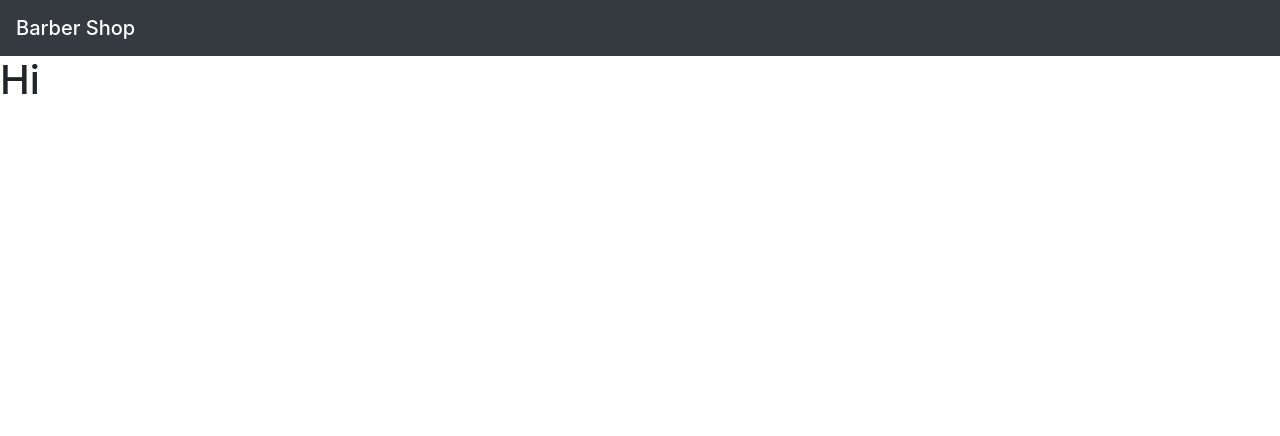
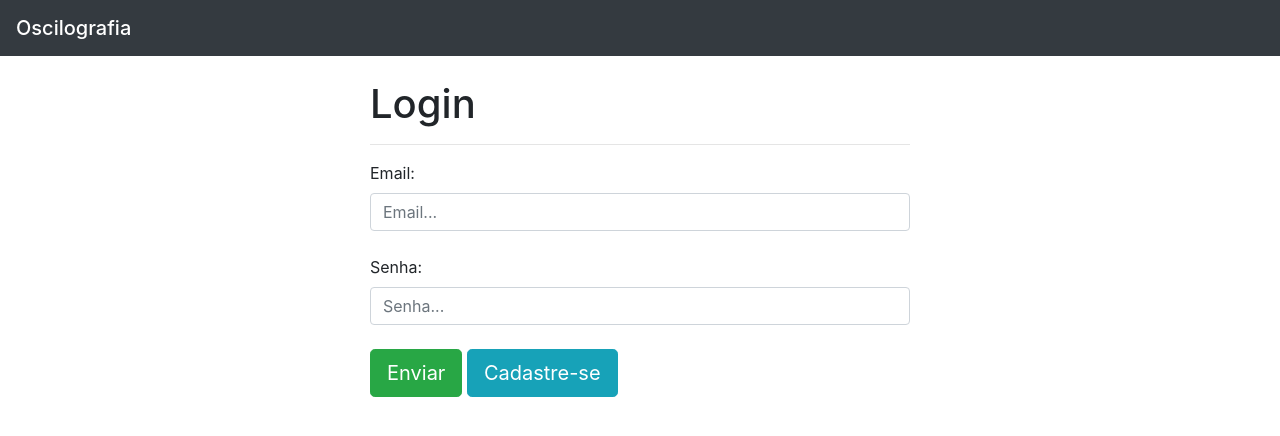
Before and after one commit to IgorPinheiro/django-session, a Django app: page /auth/login/ in a window 1280 px wide. Shown: the top 436 px of the page. Run offline with Django 5.2, Linux system fonts and the light colour scheme.

Commit message:
Modificação de login, viewer, template, alerta

```diff
--- a/templates/base.html
+++ b/templates/base.html
@@ -13,7 +13,7 @@
   <body>
     <!-- As a heading -->
 <nav class="navbar navbar-dark bg-dark">
-    <span class="navbar-brand mb-0 h1">Barber Shop</span>
+    <span class="navbar-brand mb-0 h1">Oscilografia</span>
   </nav>
 
     {% block 'conteudo' %}<h1>Hello, world!</h1>{% endblock  %}
--- a/usuarios/templates/login.html
+++ b/usuarios/templates/login.html
@@ -3,4 +3,41 @@
 
 {% block 'title' %}Login{% endblock  %}
 
-{% block 'conteudo' %}<h1>Hi</h1>{% endblock  %}
+{% block 'conteudo' %}
+    <div class='container'>
+        <br>
+
+        {% if status == '1' %}
+        <div class="alert alert-warning" role="alert">
+            Login e ou senha incorreto!
+            tene novamente.
+        </div>
+        {% endif %}
+
+        <div class='row'>
+            <div class='col-md-3'>
+            </div>
+
+            <div class='col-md'>
+                <h1>Login</h1>
+                <hr>
+                <form method='POST' action ='{% url "valida_login" %}'>{% csrf_token %}
+                    <label>Email:</label>
+                    <input name = 'email' class='form-control' type='email' placeholder='Email...'>
+                    <br>
+                    <label>Senha:</label>
+                    <input name = 'senha' class='form-control' type='password' placeholder='Senha...'>
+                    <br>
+                    <input class='btn btn-success btn-lg' type='submit' value='Enviar'>
+                    <a href={% url 'cadastro' %} class='btn btn-info btn-lg'>Cadastre-se</a>
+                </form>
+            </div>
+
+            <div class='col-md-3'>
+            </div>
+
+        </div>
+
+    </div>
+
+{% endblock  %}
--- a/usuarios/urls.py
+++ b/usuarios/urls.py
@@ -5,5 +5,6 @@ from . import views
 urlpatterns = [
     path('login/', views.login, name = 'login'),
     path('cadastro/', views.cadastro, name = 'cadastro'),
-    path('valida_cadastro/', views.valida_cadastro, name = 'valida_cadastro')
+    path('valida_cadastro/', views.valida_cadastro, name = 'valida_cadastro'),
+    path('valida_login/', views.valida_login, name = 'valida_login'),
 ]
--- a/usuarios/views.py
+++ b/usuarios/views.py
@@ -6,7 +6,8 @@ from hashlib import sha256
 
 
 def login(request):
-    return render(request, 'login.html')
+    status = request.GET.get('status')
+    return render(request, 'login.html', {'status': status})
 
 def cadastro(request):
     status = request.GET.get('status')
@@ -42,3 +43,20 @@ def valida_cadastro(request):
 
     except:
         return redirect('/auth/cadastro/?status=4')
+
+
+
+def valida_login(request):
+    email = request.POST.get('email')
+    senha = request.POST.get('senha')
+    senha = sha256(senha.enconde()).hexdigest()
+
+    usuario = Usuario.objects.filter(email = email).filter(senha = senha)
+
+
+    if len(usuario) == 0:
+        return redirect('/auth/login/?status=1')
+
+    elif len(usuario) > 0:
+
+        return HttpResponse(f'{email} {senha}')
```
Also changed, not shown: usuarios/templates/cadastro.html (+33 -1 lines).
